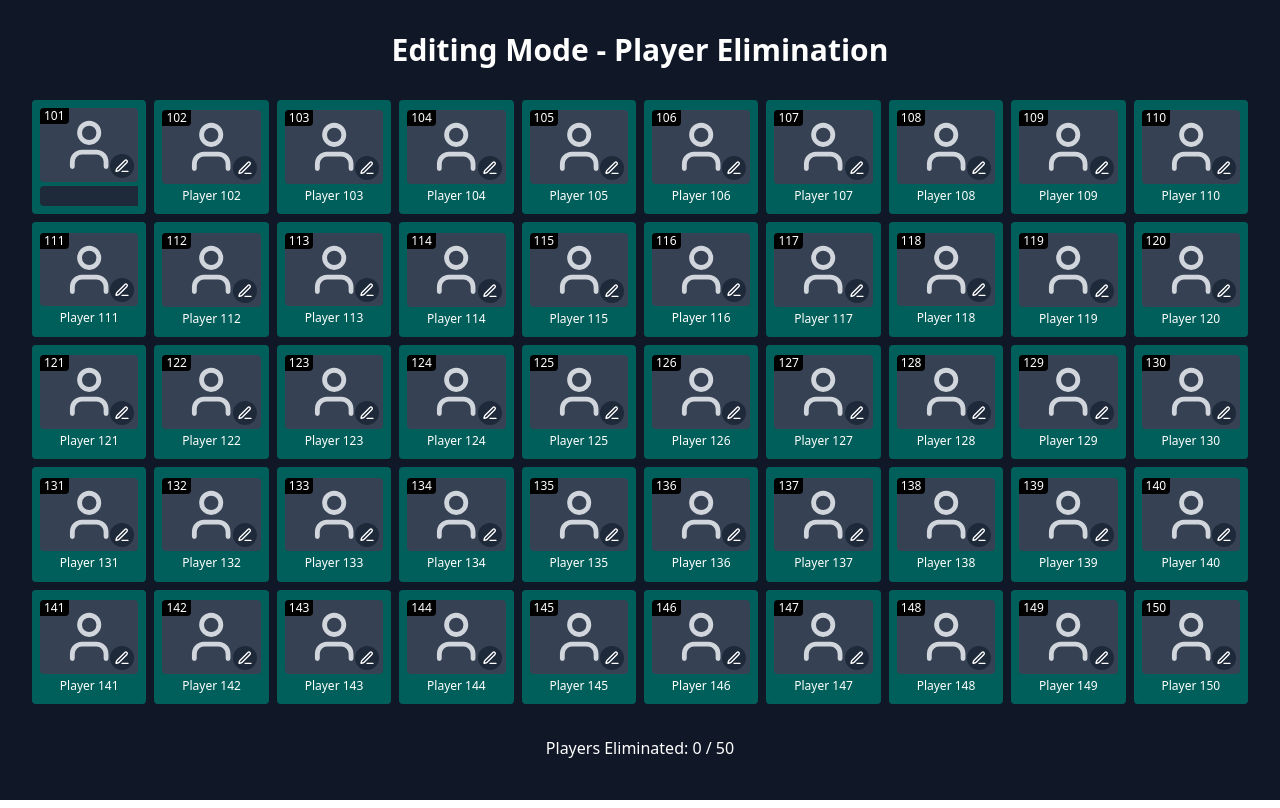
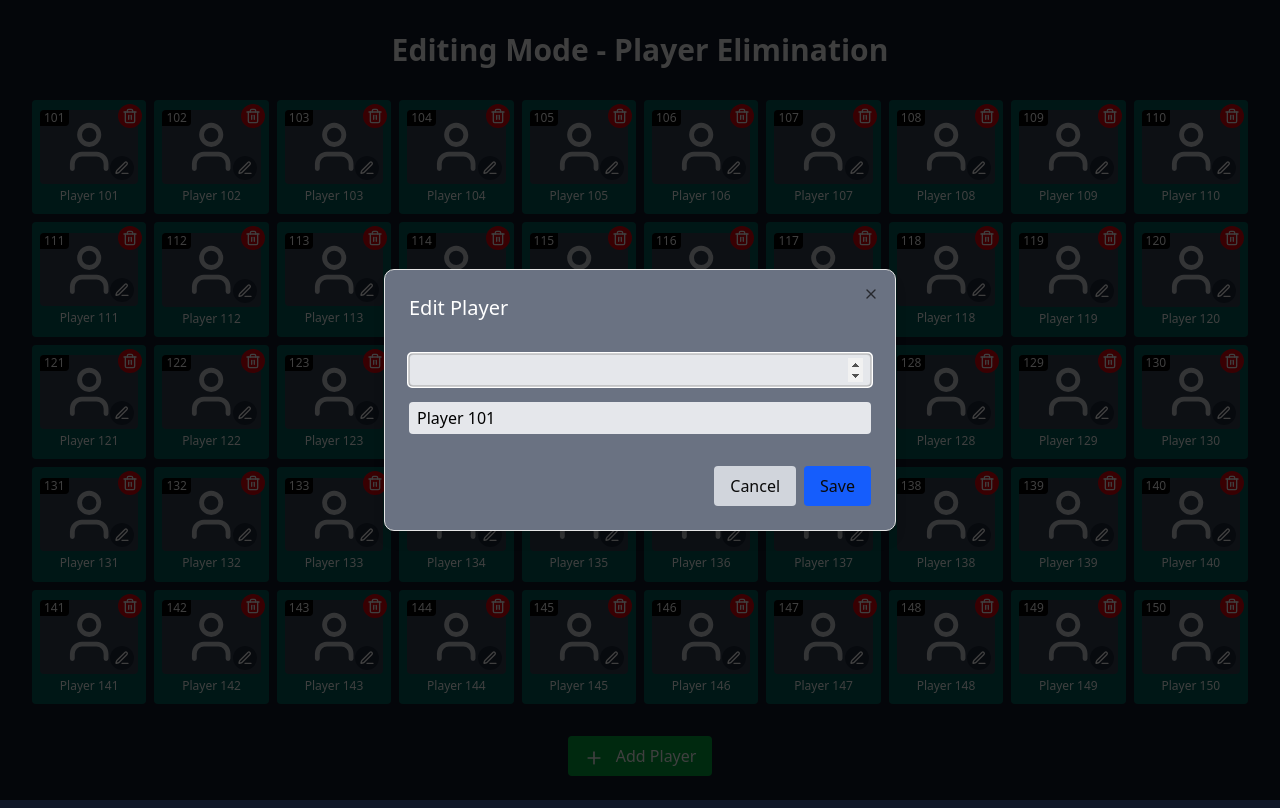
Before and after one commit to Milan-C-I/elim-nation, a Next.js app: page /Admin in a window 1280 px wide. Both pictures are taken after a click on the button 122 px from the left and 168 px from the top of the page. Built offline with nearby package versions, Linux system fonts and the light colour scheme.

Commit message:
admin something

```diff
--- a/app/Admin/page.tsx
+++ b/app/Admin/page.tsx
@@ -2,7 +2,10 @@
 
 import React, { useState } from 'react';
 import { motion } from 'framer-motion';
-import { User, X, Edit3 } from 'lucide-react';
+import { User, X, Edit3, Plus, Trash2 } from 'lucide-react';
+import { Dialog, DialogOverlay, DialogContent } from "@/components/ui/dialog";
+import { parse } from 'path';
+import { DialogTitle } from '@radix-ui/react-dialog';
 
 // Player type definition
 interface Player {
@@ -10,21 +13,22 @@
   name: string;
   eliminated: boolean;
   checked: boolean;
-  blank: boolean;
 }
 
 export default function Home() {
-  // Initial player data
   const initialPlayers: Player[] = Array.from({ length: 50 }, (_, i) => ({
     id: 101 + i,
     name: `Player ${101 + i}`,
     eliminated: false,
     checked: false,
-    blank: false,
   }));
 
   const [players, setPlayers] = useState<Player[]>(initialPlayers);
   const [editMode, setEditMode] = useState(true);
+  const [isDialogOpen, setIsDialogOpen] = useState(false);
+  const [newPlayerName, setNewPlayerName] = useState("");
+  const [newId, setNewId] = useState<number>();
+  const [editingPlayer, setEditingPlayer] = useState<Player | null>(null);
 
   // Toggle player elimination status
   const toggleEliminatedStatus = (id: number) => {
@@ -35,21 +39,27 @@
     );
   };
 
-  // Toggle blank status and allow editing name
-  const toggleBlankStatus = (id: number) => {
-    setPlayers(prevPlayers =>
-      prevPlayers.map(player =>
-        player.id === id ? { ...player, blank: !player.blank, name: player.blank ? `Player ${player.id}` : '' } : player
-      )
-    );
+  // Handle adding a new player
+  const addPlayer = () => {
+    if (newPlayerName.trim() === "") return;
+    setPlayers([...players, { id: newId || 0, name: newPlayerName, eliminated: false, checked: false }]);
+    setNewPlayerName("");
+    setNewId(undefined);
+    setIsDialogOpen(false);
   };
 
-  const handleNameChange = (id: number, newName: string) => {
-    setPlayers(prevPlayers =>
-      prevPlayers.map(player =>
-        player.id === id ? { ...player, name: newName } : player
-      )
-    );
+  // Handle editing an existing player
+  const editPlayer = () => {
+    if (!editingPlayer || newPlayerName.trim() === "") return;
+    setPlayers(prevPlayers => prevPlayers.map(player => (player.id === editingPlayer.id ? { ...player, name: newPlayerName } : player)));
+    setEditingPlayer(null);
+    setNewPlayerName("");
+    setIsDialogOpen(false);
+  };
+
+  // Handle deleting a player
+  const deletePlayer = (id: number) => {
+    setPlayers(prevPlayers => prevPlayers.filter(player => player.id !== id));
   };
 
   return (
@@ -59,7 +69,7 @@
 
         {/* Players Grid */}
         <div className="grid grid-cols-5 md:grid-cols-10 gap-2">
-          {players.map((player) => (
+          {players.map(player => (
             <motion.div
               key={player.id}
               className={`relative aspect-square overflow-hidden cursor-pointer`}
@@ -76,25 +86,21 @@
                   {editMode && (
                     <button
                       className="absolute bottom-1 right-1 bg-gray-800 p-1 rounded-full"
-                      onClick={(e) => { e.stopPropagation(); toggleBlankStatus(player.id); }}
+                      onClick={(e) => { e.stopPropagation(); setEditingPlayer(player); setNewPlayerName(player.name); setIsDialogOpen(true); }}
                     >
                       <Edit3 className="text-white w-4 h-4" />
                     </button>
                   )}
                 </div>
-                <div className="mt-1 text-xs text-center truncate w-full">
-                  {player.blank ? (
-                    <input
-                      type="text"
-                      className="bg-gray-800 text-white px-1 py-0.5 rounded text-xs text-center"
-                      value={player.name}
-                      onChange={(e) => handleNameChange(player.id, e.target.value)}
-                      onClick={(e) => e.stopPropagation()}
-                    />
-                  ) : (
-                    player.name
-                  )}
-                </div>
+                <div className="mt-1 text-xs text-center truncate w-full">{player.name}</div>
+                {editMode && (
+                  <button
+                    className="absolute top-1 right-1 bg-red-600 p-1 rounded-full"
+                    onClick={(e) => { e.stopPropagation(); deletePlayer(player.id); }}
+                  >
+                    <Trash2 className="text-white w-4 h-4" />
+                  </button>
+                )}
                 {player.eliminated && (
                   <motion.div
                     initial={{ scale: 2, opacity: 0.7 }}
@@ -111,12 +117,34 @@
           ))}
         </div>
 
-        {/* Status Panel */}
         <div className="mt-8 text-center">
-          <p>
-            Players Eliminated: {players.filter(p => p.eliminated).length} / {players.length}
-          </p>
+          <button className="bg-green-600 px-4 py-2 rounded" onClick={() => setIsDialogOpen(true)}>
+            <Plus className="inline-block w-5 h-5 mr-2" /> Add Player
+          </button>
         </div>
+
+        <Dialog open={isDialogOpen} onOpenChange={setIsDialogOpen}>
+          <DialogOverlay />
+          <DialogContent className='bg-gray-500'>
+            <DialogTitle className="text-xl mb-4 text-white">{editingPlayer ? "Edit Player" : "Add Player"}</DialogTitle>
+            <input
+              type="number"
+              className="bg-gray-200 text-black px-2 py-1 rounded w-full"
+              value={newId || ""}
+              onChange={(e) => setNewId(parseInt(e.target.value))}
+            />
+            <input
+              type="text"
+              className="bg-gray-200 text-black px-2 py-1 rounded w-full"
+              value={newPlayerName}
+              onChange={(e) => setNewPlayerName(e.target.value)}
+            />
+            <div className="mt-4 flex justify-end">
+              <button className="bg-gray-300 px-4 py-2 rounded mr-2" onClick={() => setIsDialogOpen(false)}>Cancel</button>
+              <button className="bg-blue-600 px-4 py-2 rounded" onClick={editingPlayer ? editPlayer : addPlayer}>Save</button>
+            </div>
+          </DialogContent>
+        </Dialog>
       </div>
     </div>
   );
--- /dev/null
+++ b/components/ui/dialog.tsx
@@ -0,0 +1,135 @@
+"use client"
+
+import * as React from "react"
+import * as DialogPrimitive from "@radix-ui/react-dialog"
+import { XIcon } from "lucide-react"
+
+import { cn } from "@/lib/utils"
+
+function Dialog({
+  ...props
+}: React.ComponentProps<typeof DialogPrimitive.Root>) {
+  return <DialogPrimitive.Root data-slot="dialog" {...props} />
+}
+
+function DialogTrigger({
+  ...props
+}: React.ComponentProps<typeof DialogPrimitive.Trigger>) {
+  return <DialogPrimitive.Trigger data-slot="dialog-trigger" {...props} />
+}
+
+function DialogPortal({
+  ...props
+}: React.ComponentProps<typeof DialogPrimitive.Portal>) {
+  return <DialogPrimitive.Portal data-slot="dialog-portal" {...props} />
+}
+
+function DialogClose({
+  ...props
+}: React.ComponentProps<typeof DialogPrimitive.Close>) {
+  return <DialogPrimitive.Close data-slot="dialog-close" {...props} />
+}
+
+function DialogOverlay({
+  className,
+  ...props
+}: React.ComponentProps<typeof DialogPrimitive.Overlay>) {
+  return (
+    <DialogPrimitive.Overlay
+      data-slot="dialog-overlay"
+      className={cn(
+        "data-[state=open]:animate-in data-[state=closed]:animate-out data-[state=closed]:fade-out-0 data-[state=open]:fade-in-0 fixed inset-0 z-50 bg-black/50",
+        className
+      )}
+      {...props}
+    />
+  )
+}
+
+function DialogContent({
+  className,
+  children,
+  ...props
+}: React.ComponentProps<typeof DialogPrimitive.Content>) {
+  return (
+    <DialogPortal data-slot="dialog-portal">
+      <DialogOverlay />
+      <DialogPrimitive.Content
+        data-slot="dialog-content"
+        className={cn(
+          "bg-background data-[state=open]:animate-in data-[state=closed]:animate-out data-[state=closed]:fade-out-0 data-[state=open]:fade-in-0 data-[state=closed]:zoom-out-95 data-[state=open]:zoom-in-95 fixed top-[50%] left-[50%] z-50 grid w-full max-w-[calc(100%-2rem)] translate-x-[-50%] translate-y-[-50%] gap-4 rounded-lg border p-6 shadow-lg duration-200 sm:max-w-lg",
+          className
+        )}
+        {...props}
+      >
+        {children}
+        <DialogPrimitive.Close className="ring-offset-background focus:ring-ring data-[state=open]:bg-accent data-[state=open]:text-muted-foreground absolute top-4 right-4 rounded-xs opacity-70 transition-opacity hover:opacity-100 focus:ring-2 focus:ring-offset-2 focus:outline-hidden disabled:pointer-events-none [&_svg]:pointer-events-none [&_svg]:shrink-0 [&_svg:not([class*='size-'])]:size-4">
+          <XIcon />
+          <span className="sr-only">Close</span>
+        </DialogPrimitive.Close>
+      </DialogPrimitive.Content>
+    </DialogPortal>
+  )
+}
+
+function DialogHeader({ className, ...props }: React.ComponentProps<"div">) {
+  return (
+    <div
+      data-slot="dialog-header"
+      className={cn("flex flex-col gap-2 text-center sm:text-left", className)}
+      {...props}
+    />
+  )
+}
+
+function DialogFooter({ className, ...props }: React.ComponentProps<"div">) {
+  return (
+    <div
+      data-slot="dialog-footer"
+      className={cn(
+        "flex flex-col-reverse gap-2 sm:flex-row sm:justify-end",
+        className
+      )}
+      {...props}
+    />
+  )
+}
+
+function DialogTitle({
+  className,
+  ...props
+}: React.ComponentProps<typeof DialogPrimitive.Title>) {
+  return (
+    <DialogPrimitive.Title
+      data-slot="dialog-title"
+      className={cn("text-lg leading-none font-semibold", className)}
+      {...props}
+    />
+  )
+}
+
+function DialogDescription({
+  className,
+  ...props
+}: React.ComponentProps<typeof DialogPrimitive.Description>) {
+  return (
+    <DialogPrimitive.Description
+      data-slot="dialog-description"
+      className={cn("text-muted-foreground text-sm", className)}
+      {...props}
+    />
+  )
+}
+
+export {
+  Dialog,
+  DialogClose,
+  DialogContent,
+  DialogDescription,
+  DialogFooter,
+  DialogHeader,
+  DialogOverlay,
+  DialogPortal,
+  DialogTitle,
+  DialogTrigger,
+}
--- a/package.json
+++ b/package.json
@@ -11,6 +11,7 @@
   "dependencies": {
     "@prisma/client": "^6.5.0",
     "@radix-ui/react-checkbox": "^1.1.4",
+    "@radix-ui/react-dialog": "^1.1.6",
     "@radix-ui/react-label": "^2.1.2",
     "@radix-ui/react-slot": "^1.1.2",
     "class-variance-authority": "^0.7.1",
```
Also changed, not shown: 1 other file (tests, documents, lock files or other folders).
